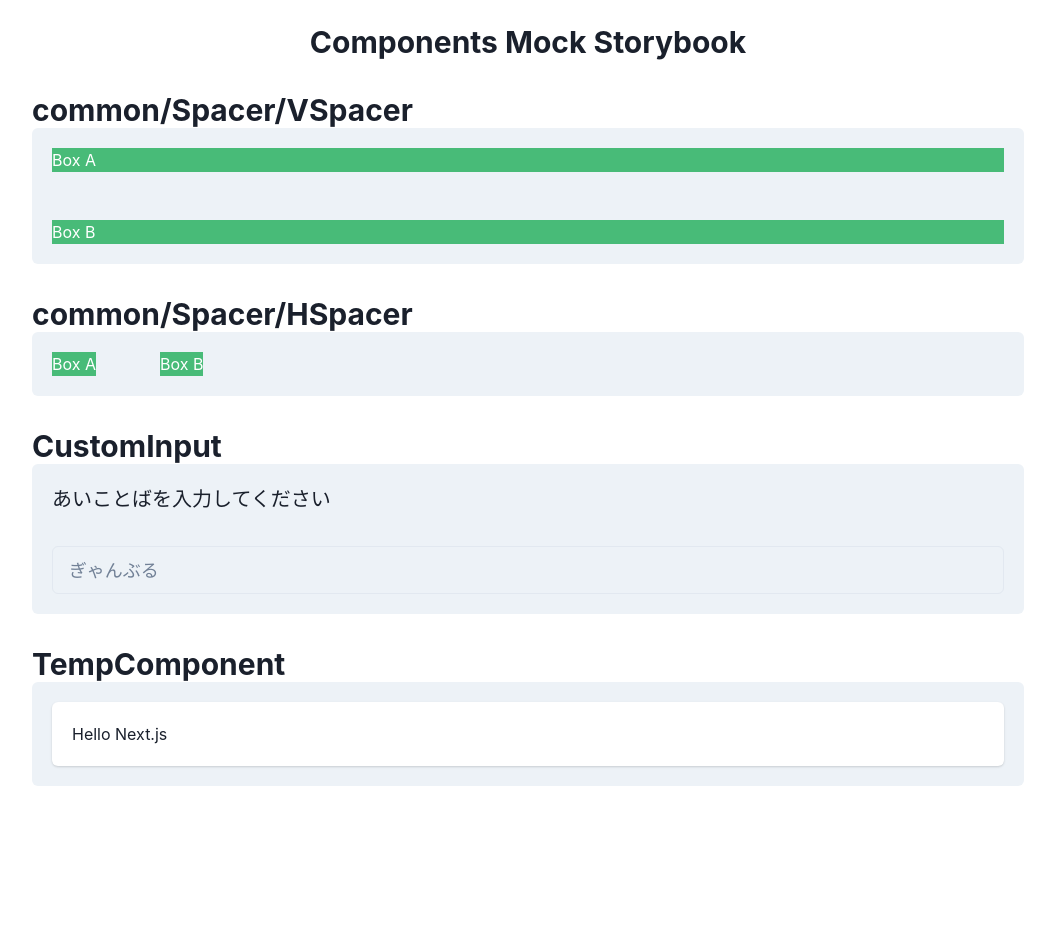
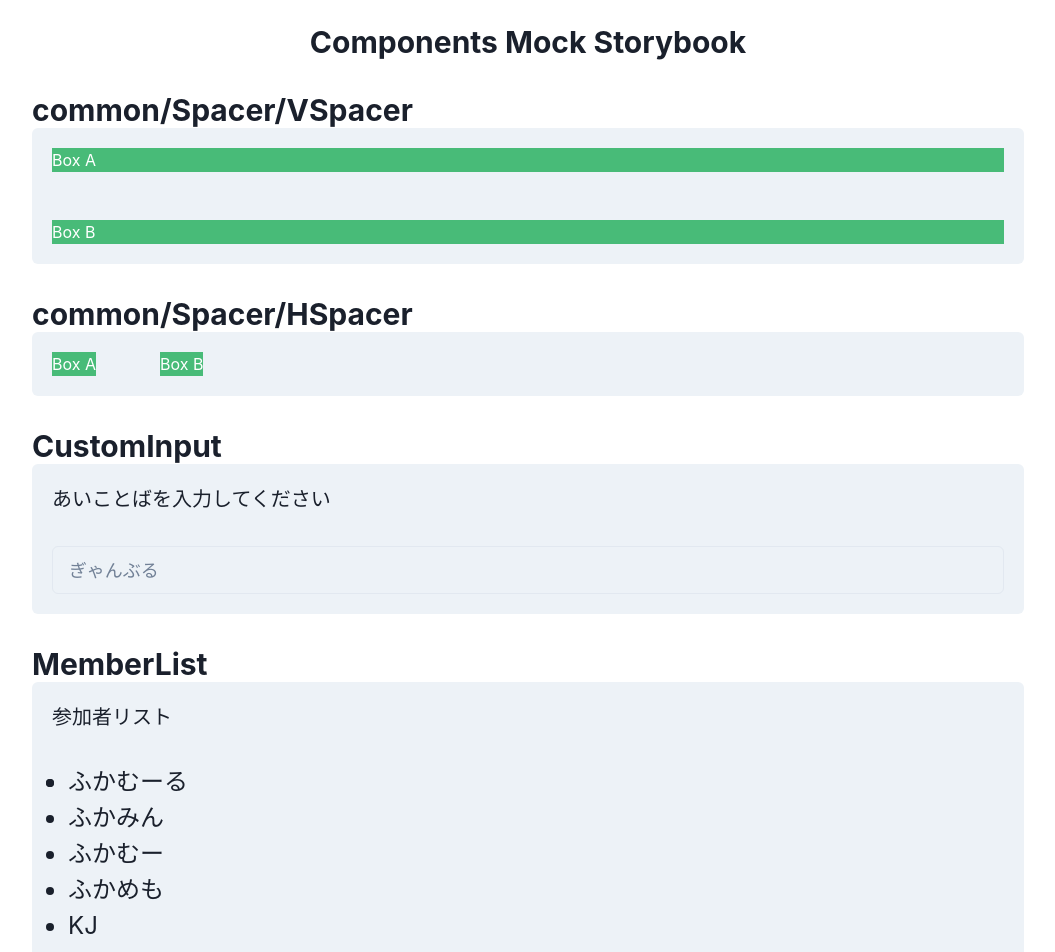
Before and after one commit to hacku-chamomilla/doutankyohi-front-end, a Next.js app: page /components in a window 1280 px wide. Shown: the top 952 px of the page, without its empty margins (112-1167 px from the left). Before the commit the page ends 800 px from the top, so only its background shows below. Built offline with nearby package versions, Linux system fonts and the light colour scheme.

Commit message:
feat: 参加者リストが一覧で見れるコンポーネントの作成

```diff
--- a/pages/components.tsx
+++ b/pages/components.tsx
@@ -13,10 +13,19 @@ import {
 
 import { HSpacer, VSpacer } from "@/components/common/Spacer";
 import { CustomInput } from "@/components/CustomInput";
+import { MemberList } from "@/components/MemberList";
 import { TempComponent } from "@/components/TempComponent";
 
 const Component: NextPage = () => {
   const [text, setText] = useState("");
+  const exampleNameList = [
+    "ふかむーる",
+    "ふかみん",
+    "ふかむー",
+    "ふかめも",
+    "KJ",
+  ];
+
   return (
     <>
       <VStack>
@@ -73,6 +82,15 @@ const Component: NextPage = () => {
             </CardBody>
           </Card>
 
+          {/*MemberList*/}
+          <VSpacer size={8} />
+          <Heading size="lg">MemberList</Heading>
+          <Card variant="filled">
+            <CardBody>
+              <MemberList title={"参加者リスト"} memberName={exampleNameList} />
+            </CardBody>
+          </Card>
+
           {/* TempComponent */}
           <VSpacer size={8} />
           <Heading size="lg">TempComponent</Heading>
--- /dev/null
+++ b/src/components/MemberList.tsx
@@ -0,0 +1,24 @@
+import React from "react";
+
+import { ListItem, Text, UnorderedList } from "@chakra-ui/react";
+
+import { VSpacer } from "@/components/common/Spacer";
+
+type Props = {
+  title: string;
+  memberName: Array<string>;
+};
+
+export const MemberList = ({ title, memberName }: Props) => {
+  const nameList = memberName.map((member) => <li key={member}>{member}</li>);
+
+  return (
+    <>
+      <Text fontSize="xl">{title}</Text>
+      <VSpacer size={8} />
+      <UnorderedList>
+        <ListItem fontSize="2xl">{nameList}</ListItem>
+      </UnorderedList>
+    </>
+  );
+};
```
